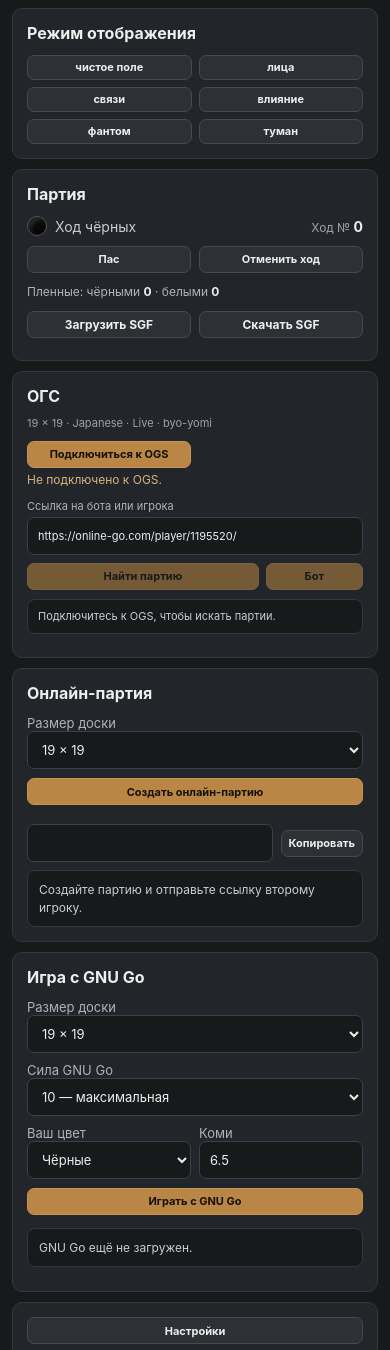
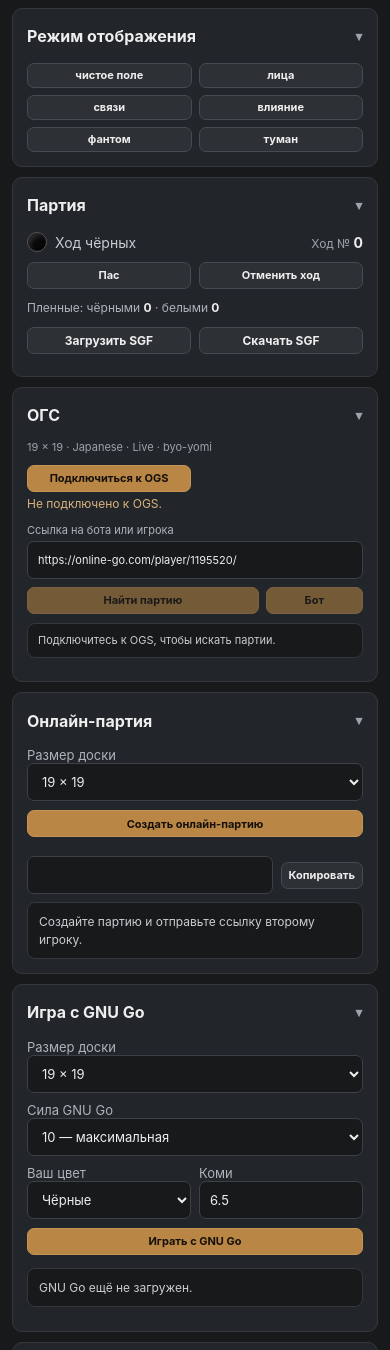
Before and after one commit to schoolweiqi/go-interfaces, a plain HTML site: page index.html in a window 390 px wide. Shown: the part 182-1532 px from the top of the page. Drawn offline with Linux system fonts and the light colour scheme.

Commit message:
Make sidebar panels collapsible and add OGS pass action

```diff
--- a/index.html
+++ b/index.html
@@ -19,7 +19,12 @@
           <img src="school-go-logo-site.webp" alt="Школа Го Алексея Нечаева">
         </div>
         <section class="panel modesPanel">
-          <h2>Режим отображения</h2>
+          <h2 class="panelHeading">
+            <button class="panelToggle" type="button" aria-expanded="true" aria-controls="modesPanelBody">
+              Режим отображения
+            </button>
+          </h2>
+          <div id="modesPanelBody" class="panelBody">
           <div class="boardModes" aria-label="Режимы отображения доски">
             <button id="boardClean" type="button">чистое поле</button>
             <button id="boardFaces" type="button">лица</button>
@@ -28,10 +33,16 @@
             <button id="boardPhantom" type="button">фантом</button>
             <button id="boardFog" type="button">туман</button>
           </div>
+          </div>
         </section>
 
         <section class="panel controls">
-          <h2>Партия</h2>
+          <h2 class="panelHeading">
+            <button class="panelToggle" type="button" aria-expanded="true" aria-controls="gamePanelBody">
+              Партия
+            </button>
+          </h2>
+          <div id="gamePanelBody" class="panelBody">
 
           <div class="gameStateRow">
             <div class="turn">
@@ -59,10 +70,16 @@
           </div>
 
           <div id="gameMsg" class="gameMessage"></div>
+          </div>
         </section>
 
         <section class="panel ogs">
-          <h2>ОГС</h2>
+          <h2 class="panelHeading">
+            <button class="panelToggle" type="button" aria-expanded="true" aria-controls="ogsPanelBody">
+              ОГС
+            </button>
+          </h2>
+          <div id="ogsPanelBody" class="panelBody">
           <div class="ogsPreset">19 × 19 · Japanese · Live · byo-yomi</div>
 
           <div class="row ogsAuthActions">
@@ -98,12 +115,21 @@
             <button id="ogsResumePlay" class="secondary" type="button">Продолжить игру</button>
           </div>
 
-          <button id="ogsResign" class="secondary ogsDanger" type="button" hidden>Сдаться</button>
+          <div id="ogsPlayActions" class="row ogsPlayActions" hidden>
+            <button id="ogsPass" class="secondary" type="button">Пас</button>
+            <button id="ogsResign" class="secondary ogsDanger" type="button">Сдаться</button>
+          </div>
           <div id="ogsResult" class="ogsResult" hidden></div>
+          </div>
         </section>
 
         <section class="panel network">
-          <h2>Онлайн-партия</h2>
+          <h2 class="panelHeading">
+            <button class="panelToggle" type="button" aria-expanded="true" aria-controls="networkPanelBody">
+              Онлайн-партия
+            </button>
+          </h2>
+          <div id="networkPanelBody" class="panelBody">
           <label>
             Размер доски
             <select id="networkSize">
@@ -119,6 +145,7 @@
             <button id="copyNetworkLink" class="secondary" type="button">Копировать</button>
           </div>
           <div class="networkStatus" id="networkStatus">Создайте партию и отправьте ссылку второму игроку.</div>
+          </div>
         </section>
 
         <div hidden aria-hidden="true">
@@ -128,7 +155,12 @@
         </div>
 
         <section class="panel bot">
-          <h2>Игра с GNU Go</h2>
+          <h2 class="panelHeading">
+            <button class="panelToggle" type="button" aria-expanded="true" aria-controls="botPanelBody">
+              Игра с GNU Go
+            </button>
+          </h2>
+          <div id="botPanelBody" class="panelBody">
           <label>
             Размер доски
             <select id="botSize">
@@ -170,10 +202,11 @@
           <button id="stopBotGame" class="secondary" hidden>Завершить игру с ботом</button>
           <div class="botStatusBox" id="botStatus">GNU Go ещё не загружен.</div>
           <div class="botScore" id="botScore" hidden></div>
+          </div>
         </section>
 
         <section class="panel settings">
-          <button id="settingsToggle" class="secondary" type="button" aria-expanded="false">Настройки</button>
+          <button id="settingsToggle" class="secondary panelToggle" type="button" aria-expanded="false" aria-controls="settingsBody">Настройки</button>
           <div id="settingsBody" class="settingsBody" hidden>
             <div class="settingsGroup">
               <h3>Влияние</h3>
--- a/ogs.js
+++ b/ogs.js
@@ -39,6 +39,8 @@ const ogsClock = document.getElementById("ogsClock");
 const ogsStoneRemoval = document.getElementById("ogsStoneRemoval");
 const ogsAcceptScoreButton = document.getElementById("ogsAcceptScore");
 const ogsResumePlayButton = document.getElementById("ogsResumePlay");
+const ogsPlayActions = document.getElementById("ogsPlayActions");
+const ogsPassButton = document.getElementById("ogsPass");
 const ogsResignButton = document.getElementById("ogsResign");
 const ogsResult = document.getElementById("ogsResult");
 
@@ -599,8 +601,19 @@ function refreshOgsControls() {
     ogsChallengePlayerUrl.disabled = activeLiveGame || pendingBotChallenge;
   }
 
+  const showPlayActions = Boolean(ogsGame.active && ogsGame.phase === "play");
+  if (ogsPlayActions) {
+    ogsPlayActions.hidden = !showPlayActions;
+  }
+  if (ogsPassButton) {
+    ogsPassButton.disabled =
+      !showPlayActions ||
+      !ogsSocketReady ||
+      ogsGame.awaitingMove ||
+      ogsGame.color !== turn;
+  }
   if (ogsResignButton) {
-    ogsResignButton.hidden = !(ogsGame.active && ogsGame.phase === "play");
+    ogsResignButton.disabled = !showPlayActions || !ogsSocketReady;
   }
 
   if (ogsStoneRemoval) {
@@ -1659,6 +1672,7 @@ ogsBotButton.addEventListener("click", () => {
 });
 ogsAcceptScoreButton.addEventListener("click", acceptOgsRemovedStones);
 ogsResumePlayButton.addEventListener("click", resumeOgsPlay);
+ogsPassButton.addEventListener("click", submitOgsPass);
 ogsResignButton.addEventListener("click", resignOgsGame);
 
 setInterval(() => {
--- a/styles.css
+++ b/styles.css
@@ -60,6 +60,43 @@ main {
   padding: 14px;
 }
 h2 { font-size: 16px; margin: 0 0 12px; }
+.panelHeading {
+  margin: 0;
+}
+.panelToggle {
+  position: relative;
+  width: 100%;
+  min-height: 28px !important;
+  margin: 0 !important;
+  padding: 0 22px 0 0 !important;
+  border: 0 !important;
+  border-radius: 0 !important;
+  background: transparent !important;
+  color: #eeeeee !important;
+  font-size: 16px !important;
+  font-weight: 700;
+  line-height: 1.2 !important;
+  text-align: left;
+}
+.panelToggle::after {
+  content: "▾";
+  position: absolute;
+  right: 1px;
+  top: 50%;
+  transform: translateY(-50%) rotate(-90deg);
+  color: #9ca3aa;
+  font-size: 13px;
+  transition: transform .12s ease;
+}
+.panelToggle[aria-expanded="true"]::after {
+  transform: translateY(-50%) rotate(0deg);
+}
+.panelBody {
+  margin-top: 12px;
+}
+.panelBody[hidden] {
+  display: none;
+}
 p { margin: 0 0 12px; line-height: 1.45; }
 .muted { color: #9ca3aa; font-size: 13px; }
 
@@ -279,6 +316,19 @@ canvas {
 
 /* Настройки. */
 .settings button { margin-bottom: 0; }
+.settings > .panelToggle {
+  background: #2d3136 !important;
+  border: 1px solid #454b52 !important;
+  border-radius: 7px !important;
+  padding: 0 24px 0 7px !important;
+  font-size: 11px !important;
+}
+.ogsPlayActions {
+  margin: 8px 0 9px;
+}
+.ogsPlayActions button {
+  margin: 0;
+}
 .settingsBody {
   display: grid;
   gap: 10px;
--- a/ui.js
+++ b/ui.js
@@ -15,8 +15,7 @@
     const influenceGradientFalloffInput = document.getElementById('influenceGradientFalloff');
     const influenceStonePointClampInput = document.getElementById('influenceStonePointClamp');
     const influenceNumbersInput = document.getElementById('influenceNumbers');
-    const settingsToggle = document.getElementById('settingsToggle');
-    const settingsBody = document.getElementById('settingsBody');
+    const panelToggles = document.querySelectorAll('.panelToggle');
 
     boardCleanBtn.addEventListener('click', () => {
       board.setCleanVisible(!board.showClean);
@@ -42,11 +41,17 @@
       board.setFogVisible(!board.showFog);
       boardFogBtn.classList.toggle('active', board.showFog);
     });
-    settingsToggle.addEventListener('click', () => {
-      const opening = settingsBody.hidden;
-      settingsBody.hidden = !opening;
-      settingsToggle.setAttribute('aria-expanded', String(opening));
-      settingsToggle.classList.toggle('active', opening);
+    panelToggles.forEach((toggle) => {
+      const bodyId = toggle.getAttribute('aria-controls');
+      const body = bodyId ? document.getElementById(bodyId) : null;
+      if (!body) return;
+
+      toggle.addEventListener('click', () => {
+        const opening = body.hidden;
+        body.hidden = !opening;
+        toggle.setAttribute('aria-expanded', String(opening));
+        toggle.classList.toggle('active', opening);
+      });
     });
     influenceStrengthInput.addEventListener('input', () => {
       board.setInfluenceStrength(influenceStrengthInput.value);
```
